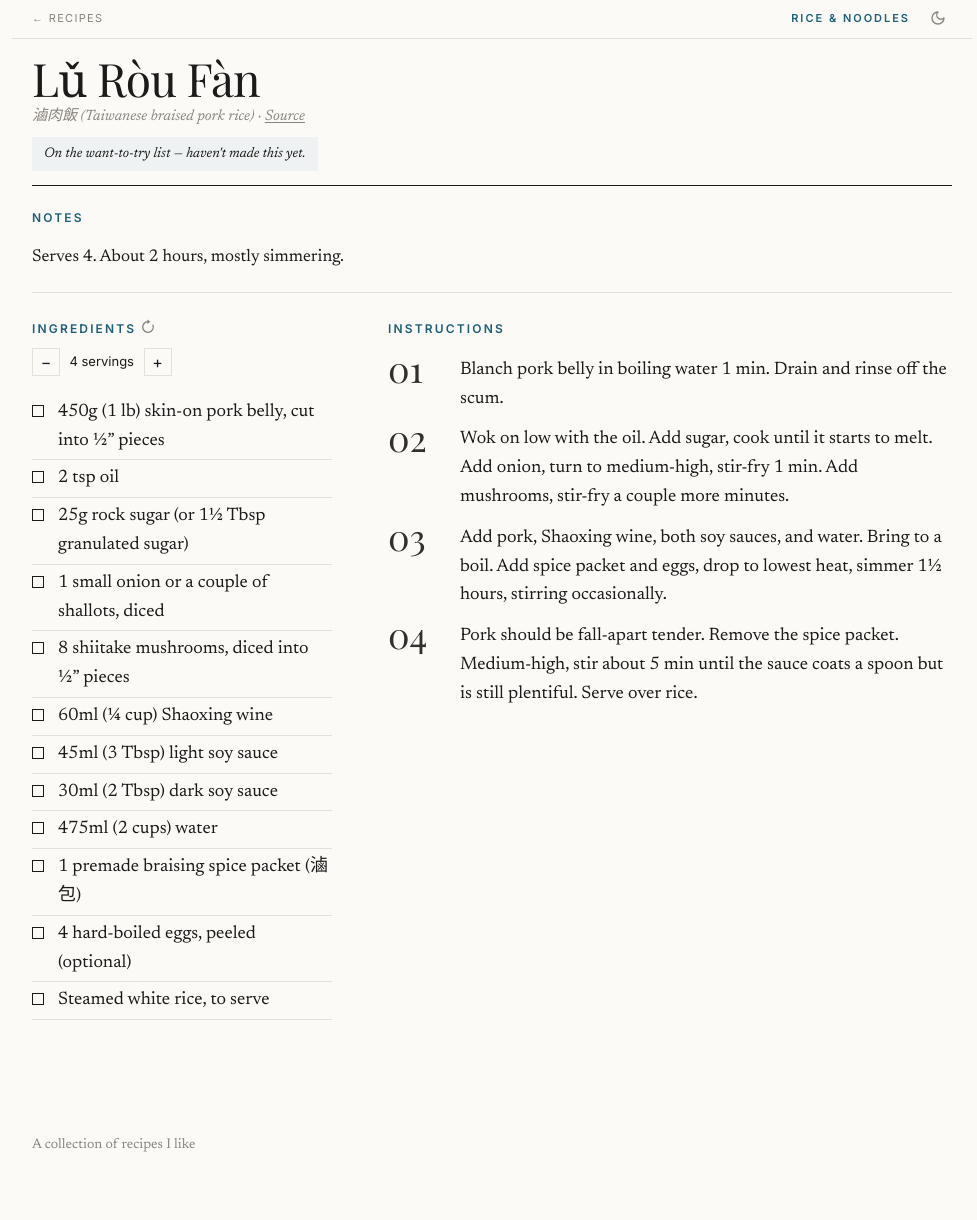
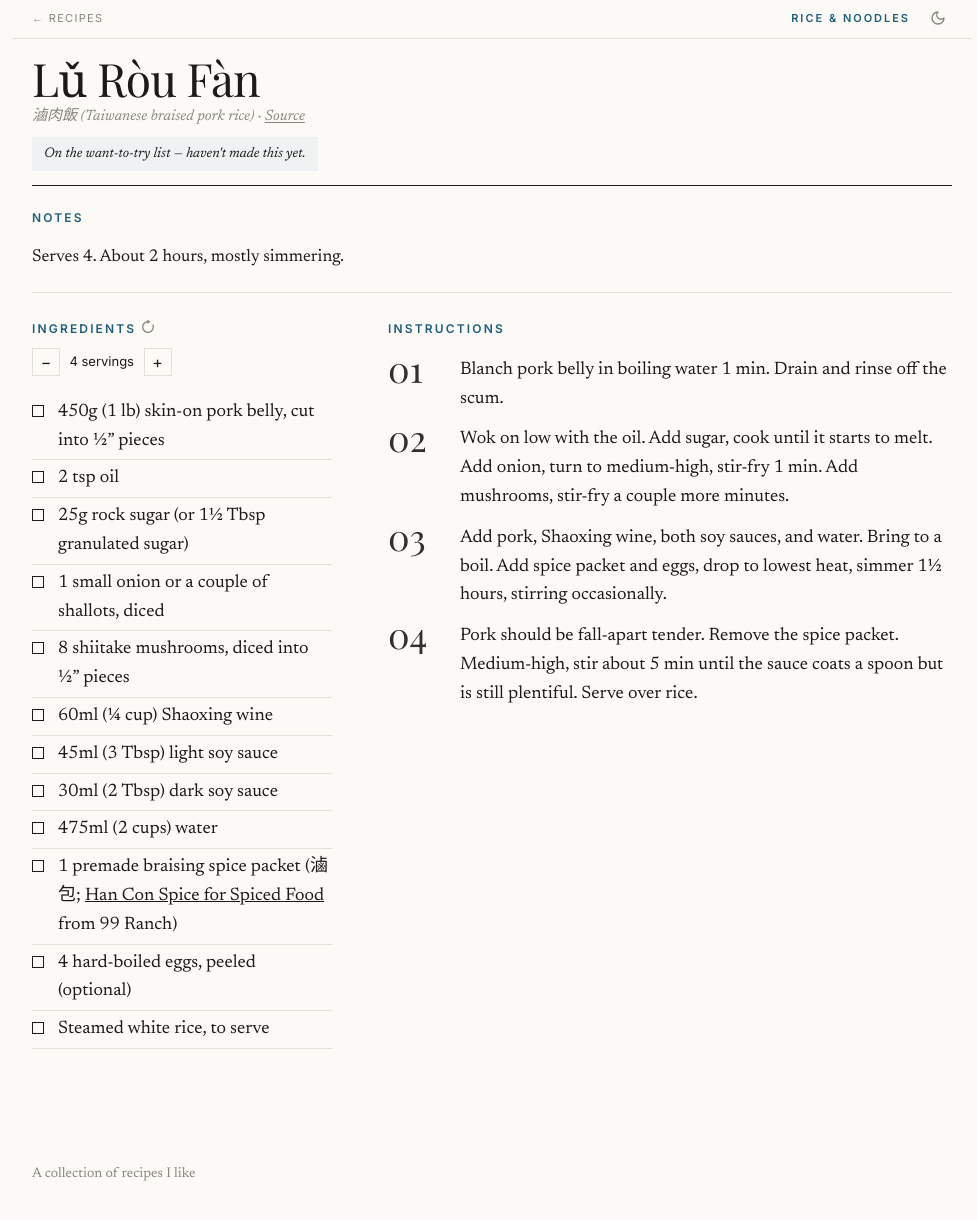
Before and after one commit to DarrenTsung/recipes, a Jekyll site: the page built from _recipes/lu_rou_fan.md, in a window 1280 px wide and 1225 px high. Shown: the top 1220 px of the window, without its empty margins (48-1025 px from the left). Built offline with Jekyll 4.4.1, drawn with Linux system fonts in a browser that asks for light colours; some web fonts are replaced.

Commit message:
recipes: link spice packet in lu rou fan
Co-Authored-By: Claude Opus 5.5 <noreply@anthropic.com>
Claude-Session: https://claude.ai/code/session_016vH9kDNhhCqNNBKUWw2YxA

```diff
--- a/_recipes/lu_rou_fan.md
+++ b/_recipes/lu_rou_fan.md
@@ -25,7 +25,7 @@ Serves 4. About 2 hours, mostly simmering.
 - 45ml (3 Tbsp) light soy sauce
 - 30ml (2 Tbsp) dark soy sauce
 - 475ml (2 cups) water
-- 1 premade braising spice packet (滷包)
+- 1 premade braising spice packet (滷包; [Han Con Spice for Spiced Food](https://www.instacart.com/store/99-ranch-market/products/2594618-han-con-spice-for-spiced-food-1-7600-oz?retailerSlug=99-ranch-market) from 99 Ranch)
 - 4 hard-boiled eggs, peeled (optional)
 - Steamed white rice, to serve
 
```
